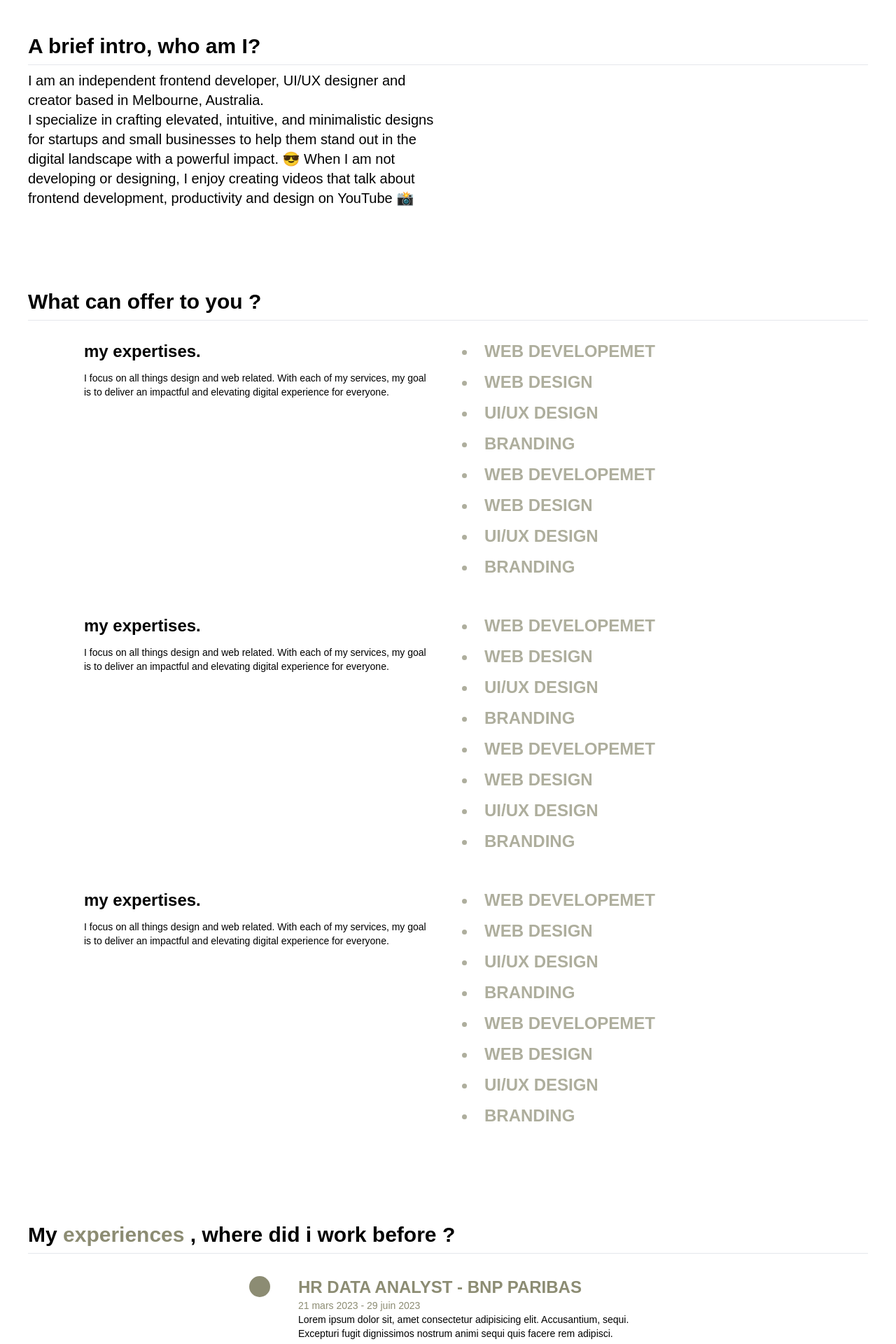
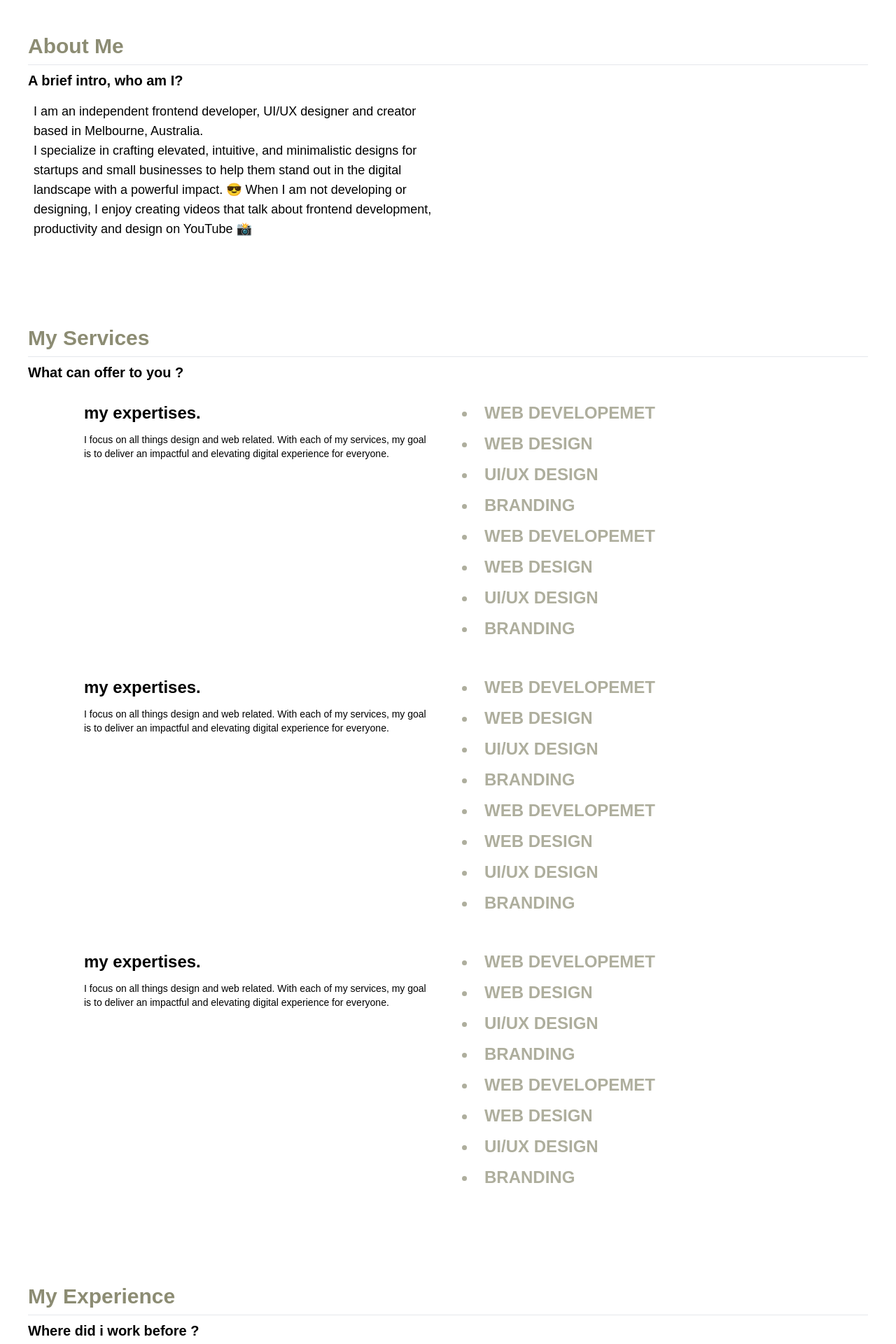
Before and after one commit to kreifeur/kreifeur-ibrahim, a Next.js app: page / in a window 1280 px wide. Shown: the part 860-2780 px from the top of the page at 70% size. Built offline with nearby package versions, Linux system fonts and the light colour scheme.

Commit message:
modify titles

```diff
--- a/components/About.jsx
+++ b/components/About.jsx
@@ -2,10 +2,11 @@ const About = () => {
   return (
     <section id="about" className="w-full  ">
       <div className="mt-[10vh] py-2 sm:px-10 px-2 flex flex-col gap-2">
-        <h1 className="head_text">A brief intro, who am I?</h1>
+        <h1 className="name head_text text-secondary-600">About Me</h1>
         <hr />
-        <div className="flex gap-4 text-xl font-[200]">
-          <div className="flex-1">
+        <div className="text-xl font-bold">A brief intro, who am I?</div>
+        <div className="flex gap-4 text-lg font-[200]">
+          <div className="flex-1 p-2">
             I am an independent frontend developer, UI/UX designer and creator
             based in Melbourne, Australia.
             <br />
--- a/components/Experiences.jsx
+++ b/components/Experiences.jsx
@@ -4,8 +4,9 @@ const Experiences = () => {
   return (
     <section id="experiences" className="w-full  ">
       <div className="mt-[10vh] py-2 sm:px-10 px-2 flex flex-col gap-2">
-        <h1 className="head_text ">My <span className="text-secondary-600 ">experiences</span> , where did i work before ?</h1>
+      <h1 className="name head_text text-secondary-600">My Experience</h1>
         <hr />
+        <div className="text-xl font-bold">Where did i work before ?</div>
         <div className="flex flex-col gap-8   font-[200] items-center W-full  py-6">
             <ExperienceCard />
             <ExperienceCard />
--- a/components/Projects.jsx
+++ b/components/Projects.jsx
@@ -1,20 +1,20 @@
-import ProjectCard from "./ProjectCard"
+import ProjectCard from "./ProjectCard";
 
 const Projects = () => {
   return (
     <section id="experiences" className="w-full  ">
       <div className="mt-[10vh] py-2 sm:px-10 px-2 flex flex-col gap-2">
-        <h1 className="head_text ">My <span className="text-secondary-600 ">projects</span> , what did i work on ?</h1>
+        <h1 className="name head_text text-secondary-600">My Projects</h1>
         <hr />
         <div className="flex flex-col gap-[10vh]   font-[200] items-center W-full  py-6">
-            <ProjectCard/>
-            <ProjectCard/>
-            <ProjectCard/>
-            <ProjectCard/>
+          <ProjectCard />
+          <ProjectCard />
+          <ProjectCard />
+          <ProjectCard />
         </div>
       </div>
     </section>
-  )
-}
+  );
+};
 
-export default Projects
+export default Projects;
--- a/components/Services.jsx
+++ b/components/Services.jsx
@@ -4,8 +4,9 @@ const Services = () => {
   return (
     <section id="services" className="w-full  ">
     <div className="mt-[10vh] py-2 sm:px-10 px-2 flex flex-col gap-2">
-      <h1 className="head_text">What can offer to you ?</h1>
-      <hr />
+    <h1 className="name head_text text-secondary-600">My Services</h1>
+        <hr />
+        <div className="text-xl font-bold">What can offer to you ? </div>
       <div className="flex flex-col items-center gap-3">
         <ServiceCard/>
         <ServiceCard/>
```
